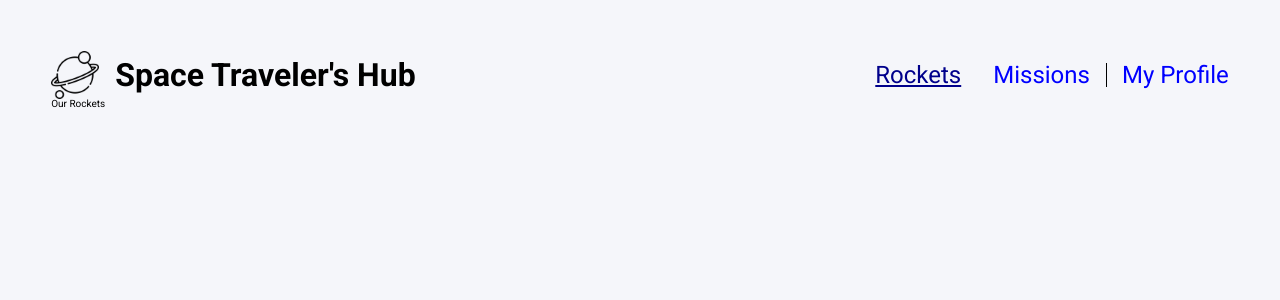
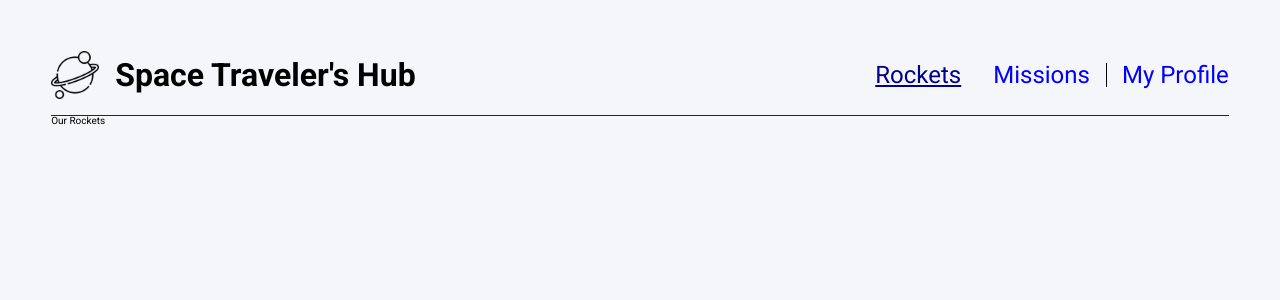
Before and after one commit to dgcuenca/spaces-travelers--hub, a React (Create React App) app: page / in a window 1280 px wide. Shown: the top 300 px of the page. Built offline with nearby package versions, Linux system fonts and the light colour scheme.

Commit message:
Add margin bottom in the navbar.

```diff
--- a/src/components/Header.module.scss
+++ b/src/components/Header.module.scss
@@ -2,6 +2,8 @@
   display: flex;
   gap: 2rem;
   align-items: center;
+  border-bottom: 1px solid #20262e;
+  padding-bottom: 1rem;
 
   h1 {
     flex-grow: 1;
@@ -21,6 +23,7 @@
 
     li {
       position: relative;
+
       a {
         color: blue;
         font-size: 1.5rem;
```
